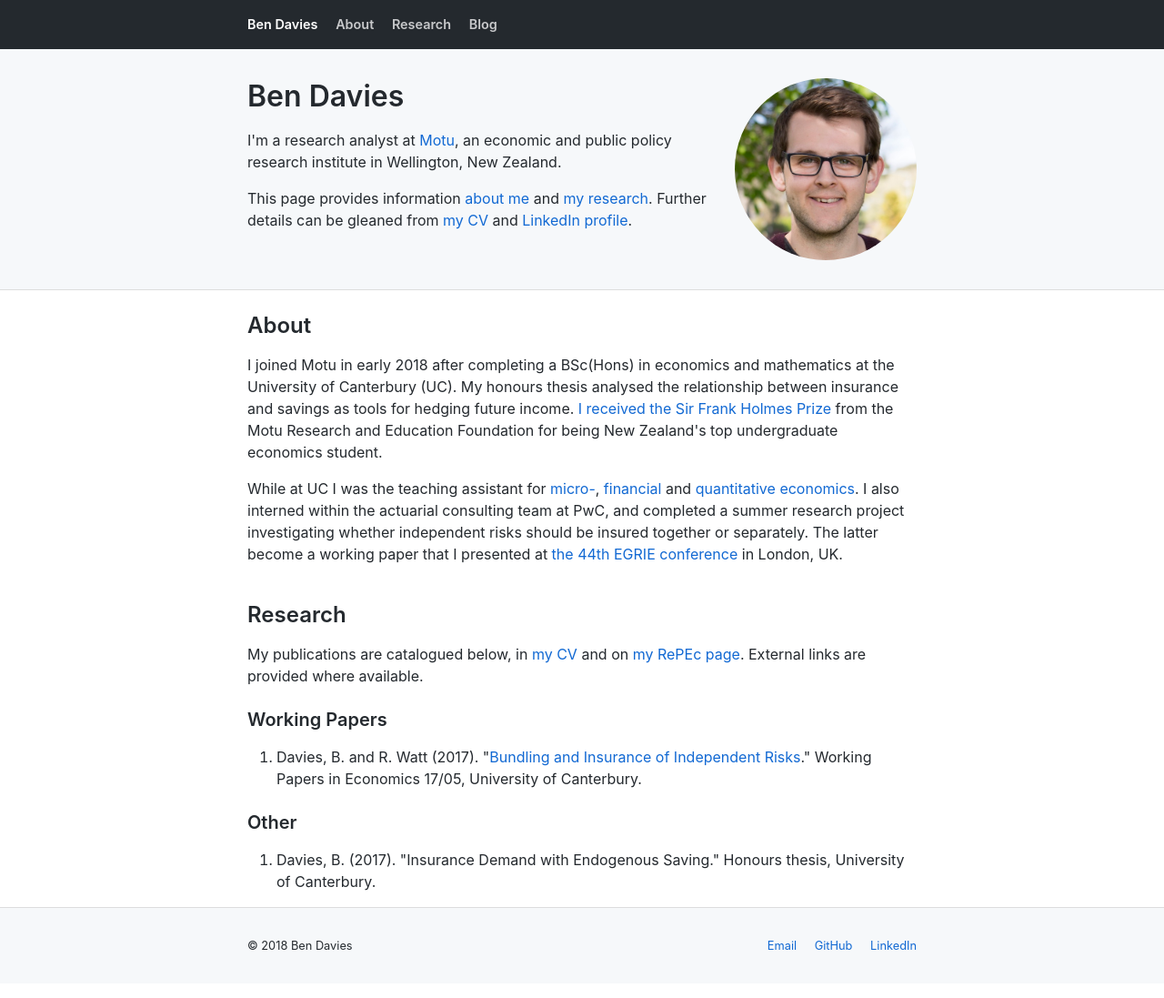
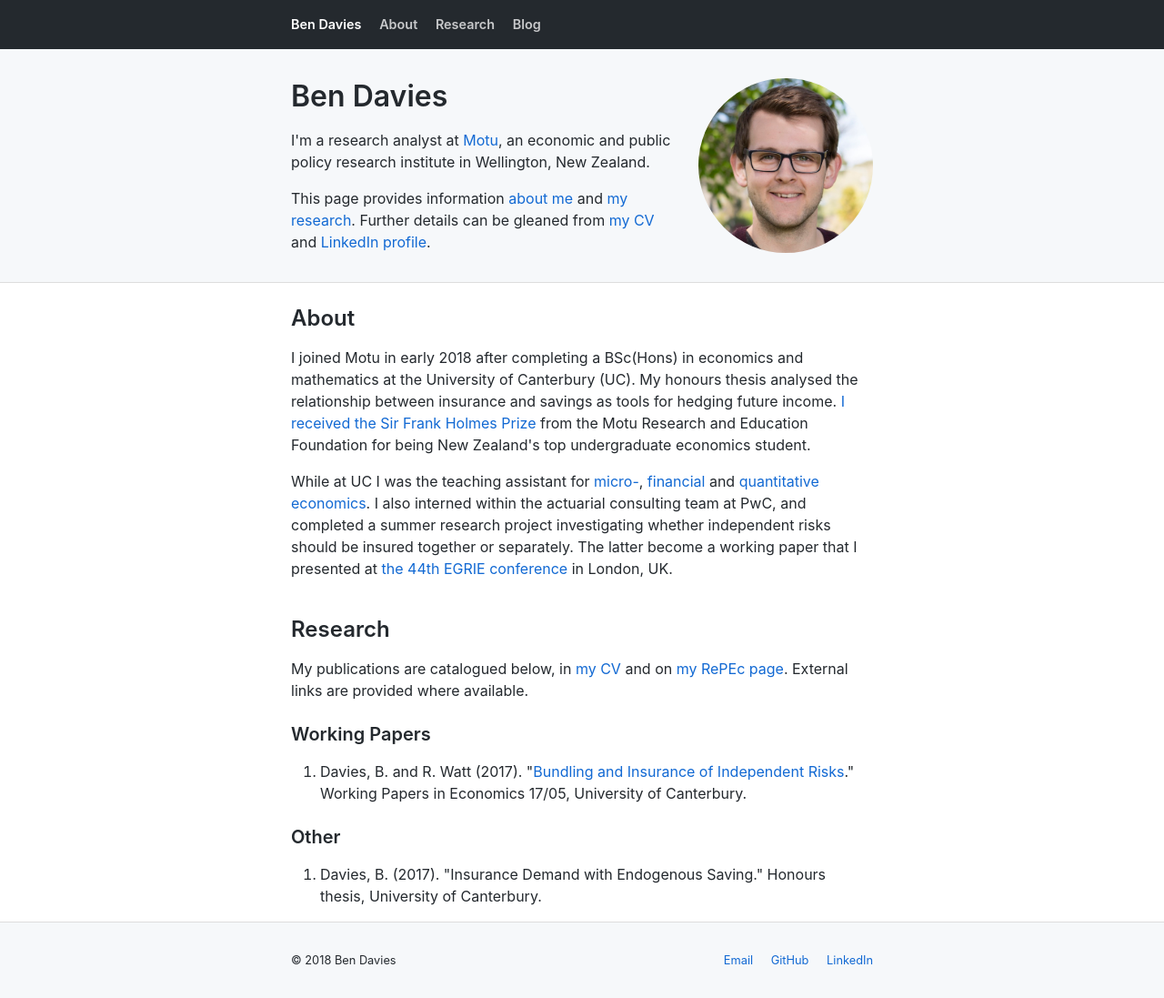
Before and after one commit to bldavies/bldavies.github.io, a Jekyll site: the page built from _pages/index.html, in a window 1280 px wide. Shown: the whole page at 91% size. Built offline with Jekyll 4.4.1, drawn with Linux system fonts in a browser that asks for light colours.

Commit message:
Reduce container width

```diff
--- a/css/base.scss
+++ b/css/base.scss
@@ -206,7 +206,7 @@ body {
 
   .container {
     margin: auto;
-    max-width: 768px;
+    max-width: calc(640px + 2rem);
     padding: 0 1rem;
 
     &::after {
```
